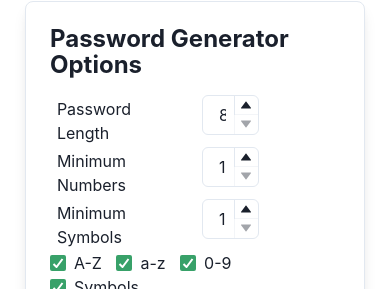
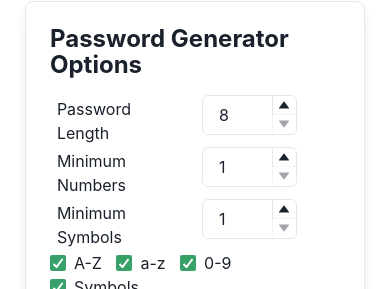
Before and after one commit to zerrium/zerrium-tools, a React (Create React App) app: page /password-generator in a window 390 px wide. Shown: the part 147-436 px from the top of the page. Built offline with nearby package versions, Linux system fonts and the light colour scheme.

Commit message:
Fixed mobile view password generator

```diff
--- a/src/pages/Security Tools/PasswordGenerator.tsx
+++ b/src/pages/Security Tools/PasswordGenerator.tsx
@@ -256,7 +256,7 @@ export function PasswordGenerator() {
                     min={8}
                     max={511}
                     mb={3}
-                    maxW="42%"
+                    maxW="70%"
                     onChange={onChangeOptionPasswordLength}>
                     <NumberInputField/>
                     <NumberInputStepper>
@@ -277,7 +277,7 @@ export function PasswordGenerator() {
                     min={1}
                     max={passwordLength - (isSpecial ? minimumSpecials : 0) - 3}
                     mb={3}
-                    maxW="42%"
+                    maxW="70%"
                     onChange={onChangeOptionMinimumNumbers}
                     isDisabled={!isNumber}>
                     <NumberInputField/>
@@ -299,7 +299,7 @@ export function PasswordGenerator() {
                     min={1}
                     max={passwordLength - (isNumber ? minimumNumbers : 0) - 3}
                     mb={3}
-                    maxW="42%"
+                    maxW="70%"
                     onChange={onChangeOptionMinimumSpecials}
                     isDisabled={!isSpecial}>
                     <NumberInputField/>
```
